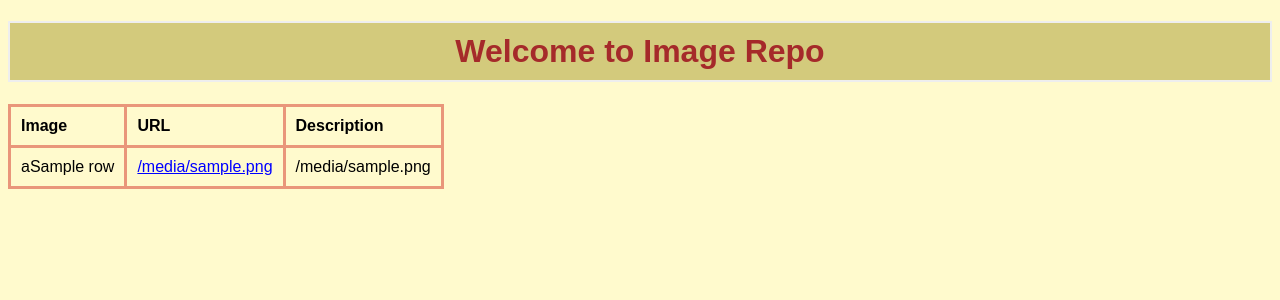
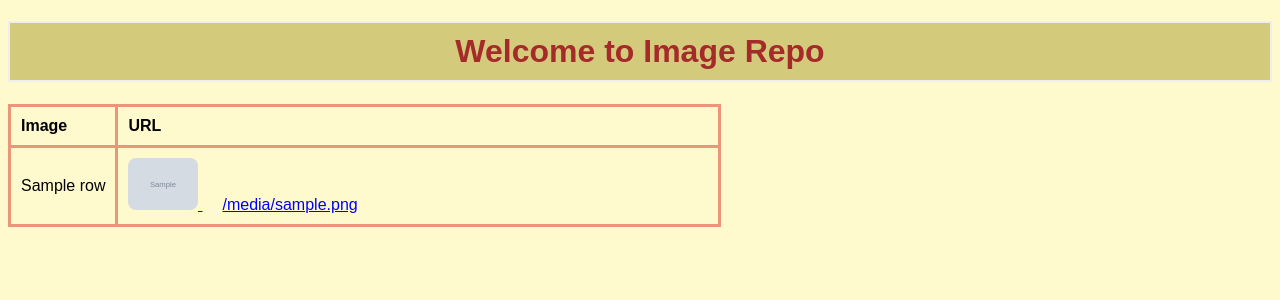
Before and after one commit to EmyDev/ImageRepo, a Flask app: template app/templates/index.html in a window 1280 px wide. Shown: the top 300 px of the page. Run offline with Flask 2, Linux system fonts and the light colour scheme; the template is opened without the code that fills it: most values are stand-ins (such as "Sample title", 1, 10 or a date in 2020); grey boxes marked "Sample" are stand-in pictures.

Commit message:
display images as miniatures in index.html and add with some style

```diff
--- a/app/static/css/style.css
+++ b/app/static/css/style.css
@@ -58,3 +58,15 @@
 a:visited {
   color: rgb(230, 62, 62);
 }
+
+img{
+  border-radius: 8px;
+    display: inline-block;
+    margin-left: auto;
+    margin-right: auto;
+    width: 12%;
+}
+div{
+  display: inline;
+  padding: 20px;
+}
--- a/app/templates/index.html
+++ b/app/templates/index.html
@@ -10,12 +10,11 @@
    <table>
        <th>Image</th>
        <th>URL</th>
-       <th>Description</th>
     {%for img_title, img_url, img_desc in rows%}
         <tr>
-            <td>a{{ img_title }}</td>
-            <td><a href="{{ img_url }}" target="_blank" rel="noopener noreferrer">{{ img_url }}</a></td>
-            <td>{{ img_desc }}</td>
+            <td>{{ img_title }}</td>
+            <td> <img src="{{ img_url }}"><a href="{{ img_url }}" target="_blank">
+                <div>{{ img_desc }}</div></a></td>
         </tr>
     {% endfor%}
     </table>
--- a/db/init.sql
+++ b/db/init.sql
@@ -8,6 +8,6 @@
 );
 
 INSERT INTO img (img_title, img_url, img_desc) VALUES
-('Ferae','https://en.wikipedia.org/wiki/Ferae#/media/File:Ferae.png','A mirorder'),
-('Euarchontoglires','https://en.wikipedia.org/wiki/Euarchontoglires#/media/File:Euarchontoglires_1.jpg','A clade' ),
-('Boreoeutheria','https://en.wikipedia.org/wiki/Boreoeutheria#/media/File:Laurasiatheria.jpg','A magnorder');
+('Ferae','https://upload.wikimedia.org/wikipedia/commons/5/50/Ferae.png','A mirorder'),
+('Euarchontoglires','https://upload.wikimedia.org/wikipedia/commons/a/a3/Euarchontoglires_1.jpg','A clade' ),
+('Boreoeutheria','https://upload.wikimedia.org/wikipedia/commons/0/0c/Laurasiatheria.jpg','A magnorder');
```
